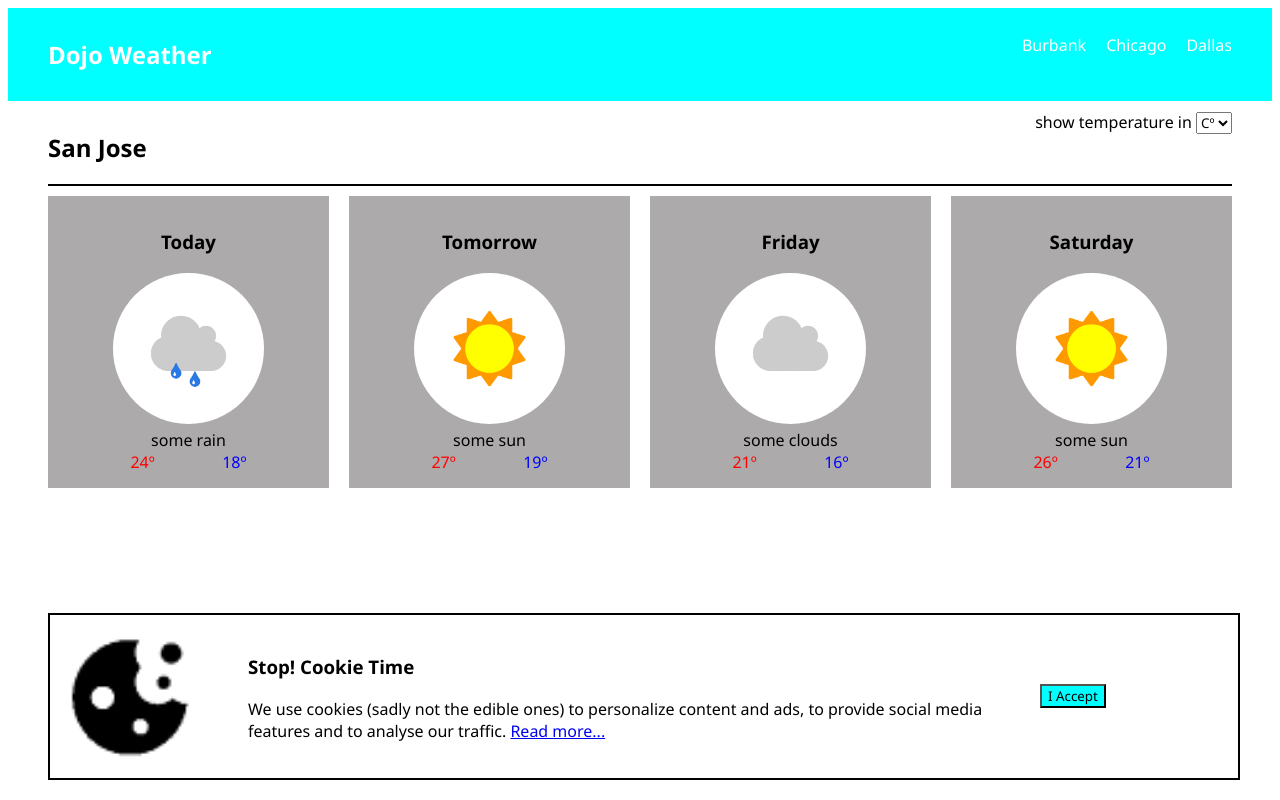
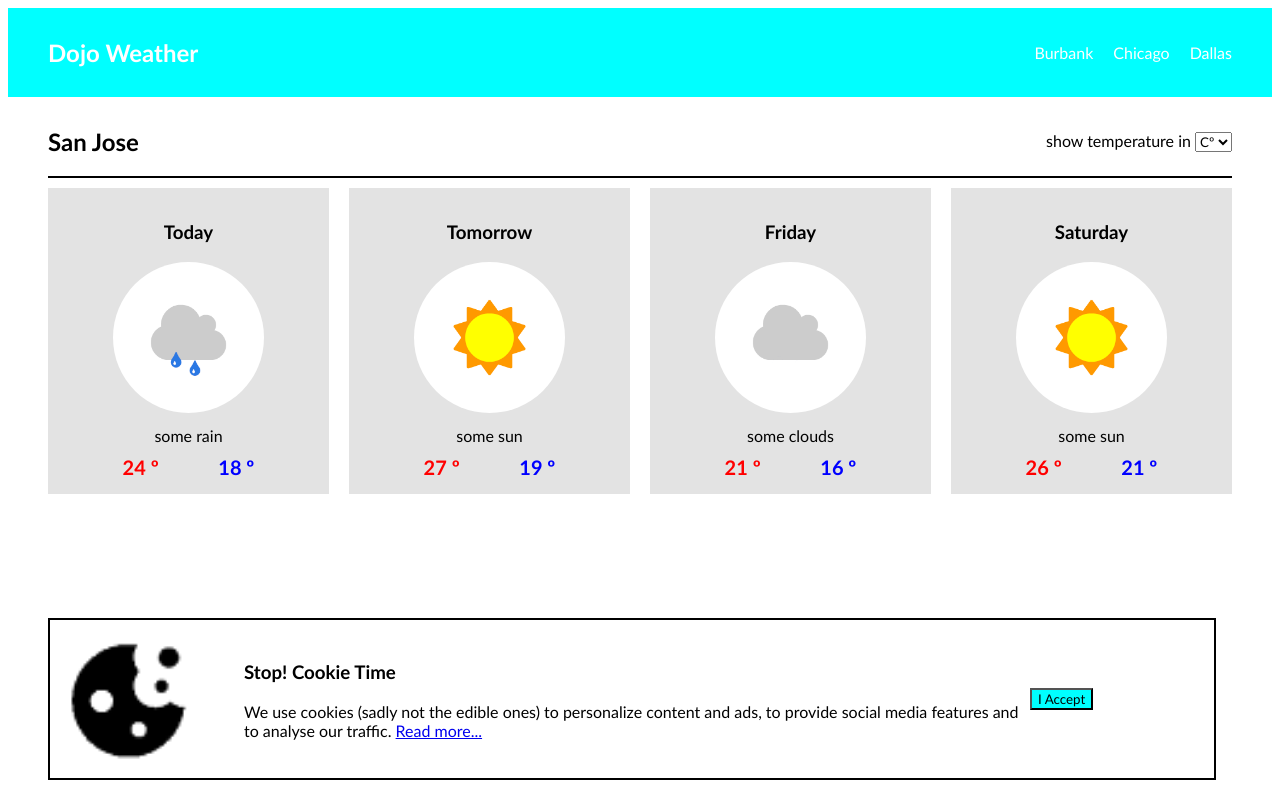
Before and after one commit to Alfredo08/Web-Fundamentals-September-2022, a plain HTML site: page Week 2/Day 2/Dojo Weather/index.html in a window 1280 px wide. Drawn offline with Linux system fonts and the light colour scheme.

Commit message:
Adding JS and final CSS details

```diff
--- a/Week 2/Day 2/Dojo Weather/css/styles.css
+++ b/Week 2/Day 2/Dojo Weather/css/styles.css
@@ -1,5 +1,5 @@
 *{
-    font-family:'Segoe UI', Tahoma, Geneva, Verdana, sans-serif;
+    font-family:'Trebuchet MS', 'Lucida Sans Unicode', 'Lucida Grande', 'Lucida Sans', Arial, sans-serif
 }
 
 nav{
@@ -12,6 +12,7 @@ nav{
 
 .navigationCities{
     display: flex;
+    align-items: center;
 }
 
 .city{
@@ -23,6 +24,7 @@ nav{
     justify-content: space-between;
     margin: 10px 40px;
     border-bottom: 2px solid black;
+    align-items: center;
 }
 
 .weatherByDay{
@@ -33,7 +35,7 @@ nav{
 }
 
 .dayOfWeek{
-    background-color: rgb(172, 170, 170);
+    background-color: rgb(227, 227, 227);
     flex: 1;
     text-align: center;
     padding: 15px;
@@ -54,6 +56,11 @@ nav{
 
 .min{
     color: blue;
+}
+
+.max, .min{
+    font-size: 20px;
+    font-weight: 900;
 }
 
 .cookiePolicy{
@@ -79,4 +86,19 @@ nav{
 
 .cookieAccept > button{
     background-color: aqua;
+    border-color: black;
+    cursor: pointer;
+    margin: 0 10px;
 }
+
+.hideElement{
+    display: none;
+}
+
+.max::after, .min::after{
+    content: "º";
+}
+
+.weatherStatus{
+    margin: 10px 0;
+}
--- a/Week 2/Day 2/Dojo Weather/index.html
+++ b/Week 2/Day 2/Dojo Weather/index.html
@@ -14,13 +14,13 @@
                 Dojo Weather
             </h1>
             <div class="navigationCities">
-                <p class="city">
+                <p class="city" onclick="loadingCityInformation(this)">
                     Burbank
                 </p>
-                <p class="city">
+                <p class="city" onclick="loadingCityInformation(this)">
                     Chicago
                 </p>
-                <p class="city">
+                <p class="city" onclick="loadingCityInformation(this)">
                     Dallas
                 </p>
             </div>
@@ -34,7 +34,7 @@
                     <span>
                         show temperature in
                     </span>
-                    <select class="currentTemperature">
+                    <select class="currentTemperature" onchange="changeTemperature(this)">
                         <option value="cel">
                             Cº
                         </option>
@@ -57,10 +57,10 @@
                     </div>
                     <div class="maxMinTemperature">
                         <span class="max">
-                            24º
+                            24
                         </span>
                         <span class="min">
-                            18º
+                            18
                         </span>
                     </div>
                 </div>
@@ -76,10 +76,10 @@
                     </div>
                     <div class="maxMinTemperature">
                         <span class="max">
-                            27º
+                            27
                         </span>
                         <span class="min">
-                            19º
+                            19
                         </span>
                     </div>
                 </div>
@@ -95,10 +95,10 @@
                     </div>
                     <div class="maxMinTemperature">
                         <span class="max">
-                            21º
+                            21
                         </span>
                         <span class="min">
-                            16º
+                            16
                         </span>
                     </div>
                 </div>
@@ -114,10 +114,10 @@
                     </div>
                     <div class="maxMinTemperature">
                         <span class="max">
-                            26º
+                            26
                         </span>
                         <span class="min">
-                            21º
+                            21
                         </span>
                     </div>
                 </div>
@@ -137,7 +137,7 @@
                     </p>
                 </div>
                 <div class="cookieAccept">
-                    <button>
+                    <button onclick="removeCookie(this)">
                         I Accept
                     </button>
                 </div>
--- a/Week 2/Day 2/Dojo Weather/js/index.js
+++ b/Week 2/Day 2/Dojo Weather/js/index.js
@@ -0,0 +1,25 @@
+
+function loadingCityInformation( element ){
+    alert( "Loading weather report..." );
+}
+
+function removeCookie( element ){
+    let policyContainer = document.querySelector( ".cookiePolicy" );
+    policyContainer.remove(); // Completely deletes the element from the DOM
+    // policyContainer.classList.add( "hideElement" ); // Adds a class with CSS to the element
+}
+
+function changeTemperature( element ){
+    let allDegrees = document.querySelectorAll( ".max, .min" );
+
+    for( let i = 0; i < allDegrees.length; i ++ ){
+        let currentNum;
+        if( element.value === "far" ){
+            currentNum = Math.round( Number(allDegrees[i].textContent) * 1.8 + 32 );
+        }
+        else{
+            currentNum = Math.round( (Number(allDegrees[i].textContent) - 32) * .5556 );
+        }
+        allDegrees[i].textContent = currentNum;
+    }
+}
```
